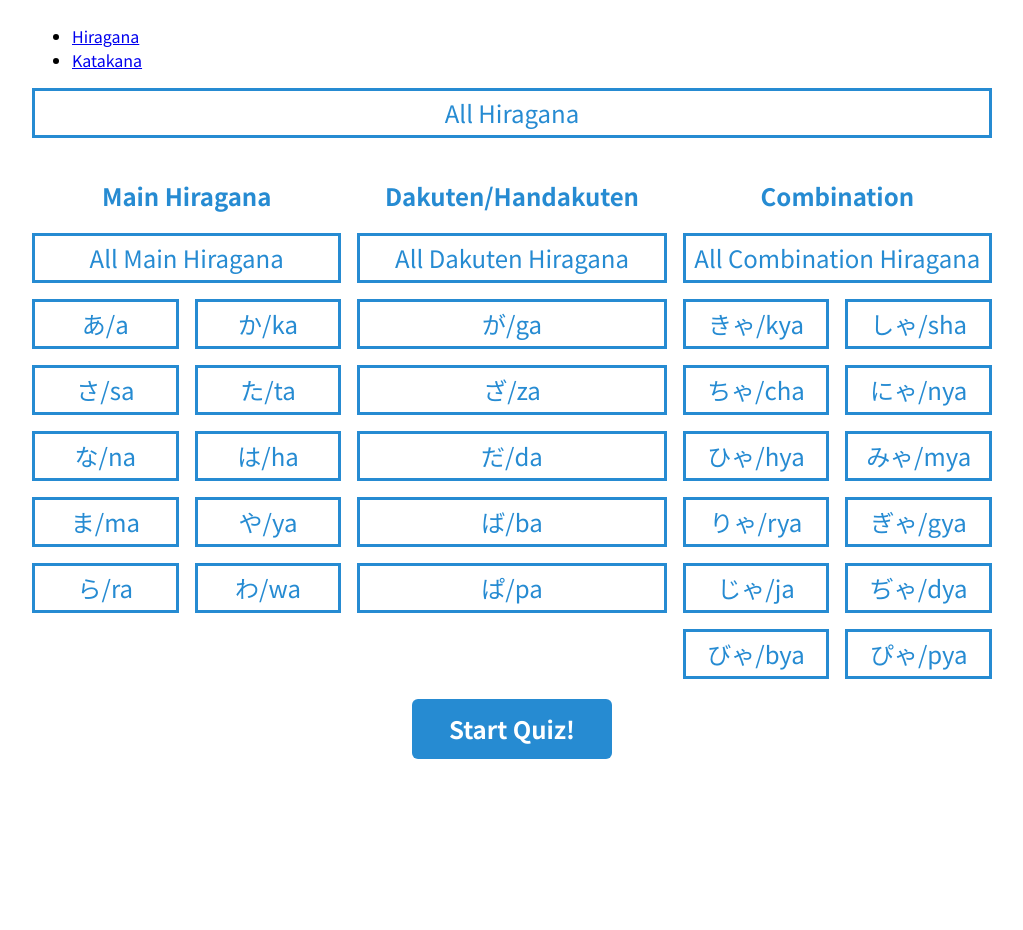
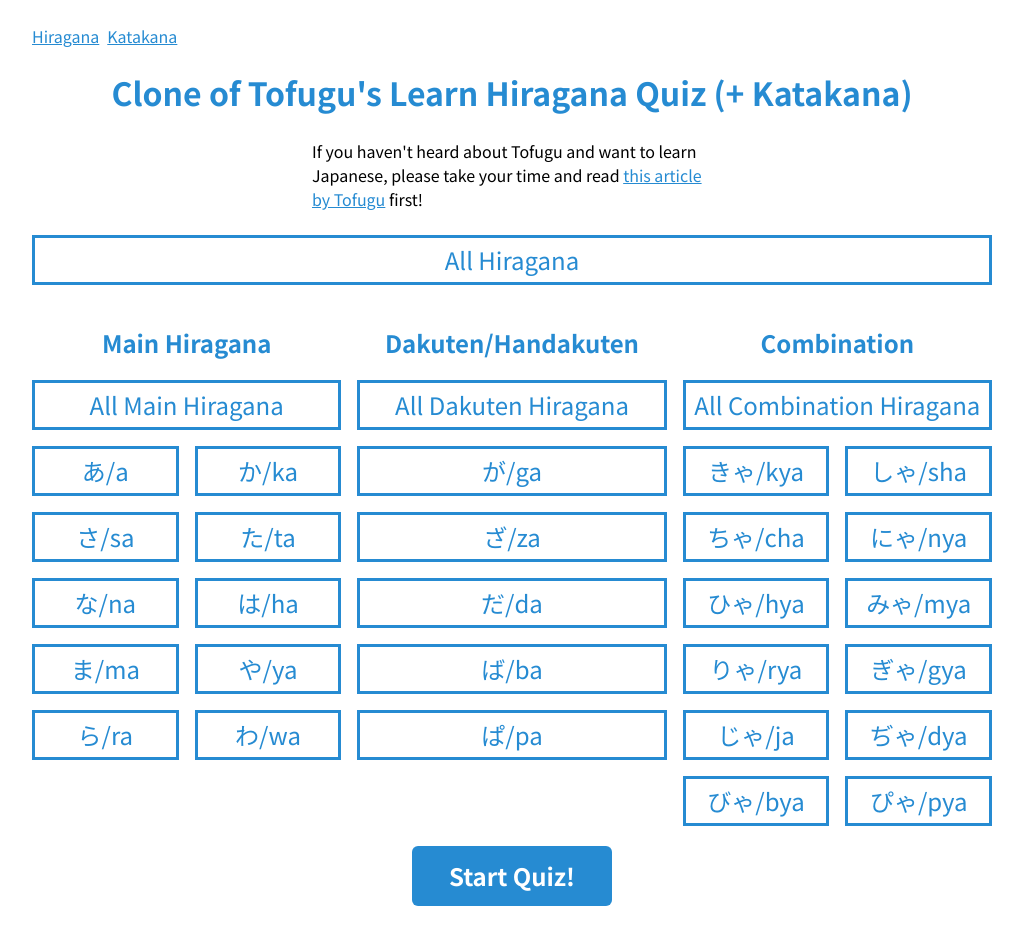
Before and after one commit to rayhanw/learn-japanese, a React (Create React App) app: page / in a window 1280 px wide. Shown: the whole page, without its empty margins (128-1151 px from the left). Before the commit the page ends 800 px from the top, so only its background shows below. Built offline with nearby package versions, Linux system fonts and the light colour scheme.

Commit message:
header in hiragana page

```diff
--- a/src/pages/Hiragana.tsx
+++ b/src/pages/Hiragana.tsx
@@ -50,6 +50,25 @@ export const Hiragana: React.FC = () => {
 
 	return (
 		<div id="hiraganaPage">
+			<div className="mb-3">
+				<h1 className="textCenter blueText mb-3">
+					Clone of Tofugu's Learn Hiragana Quiz (+ Katakana)
+				</h1>
+				<div className="squashedIn">
+					<p>
+						If you haven't heard about Tofugu and want to learn Japanese, please
+						take your time and read{" "}
+						<a
+							href="https://www.tofugu.com/learn-japanese/"
+							rel="noreferrer noopener"
+							target="_blank"
+						>
+							this article by Tofugu
+						</a>{" "}
+						first!
+					</p>
+				</div>
+			</div>
 			<Checkbox
 				text="All Hiragana"
 				hiragana=""
--- a/src/styles/components/Checkbox.scss
+++ b/src/styles/components/Checkbox.scss
@@ -31,8 +31,4 @@
 	&.mb-2 {
 		margin-bottom: var(--space-md);
 	}
-
-	&.mb-3 {
-		margin-bottom: var(--space-lg);
-	}
 }
--- /dev/null
+++ b/src/styles/components/Navbar.scss
@@ -0,0 +1,10 @@
+nav {
+	ul {
+		padding: 0;
+		list-style: none;
+		display: flex;
+		li {
+			margin-right: var(--space-sm);
+		}
+	}
+}
--- a/src/styles/components/index.scss
+++ b/src/styles/components/index.scss
@@ -4,3 +4,4 @@
 @import "Layout";
 @import "Button";
 @import "Kata";
+@import "Navbar";
--- a/src/styles/globals.scss
+++ b/src/styles/globals.scss
@@ -16,3 +16,7 @@ code {
 	color: var(--blue-secondary);
 	text-align: center;
 }
+
+a {
+	color: var(--blue-secondary);
+}
--- a/src/styles/utilities.scss
+++ b/src/styles/utilities.scss
@@ -22,3 +22,13 @@
 .textCenter {
 	text-align: center;
 }
+
+.mb-3 {
+	margin-bottom: var(--space-lg);
+}
+
+.squashedIn {
+	margin-left: auto;
+	margin-right: auto;
+	max-width: 25rem;
+}
```
